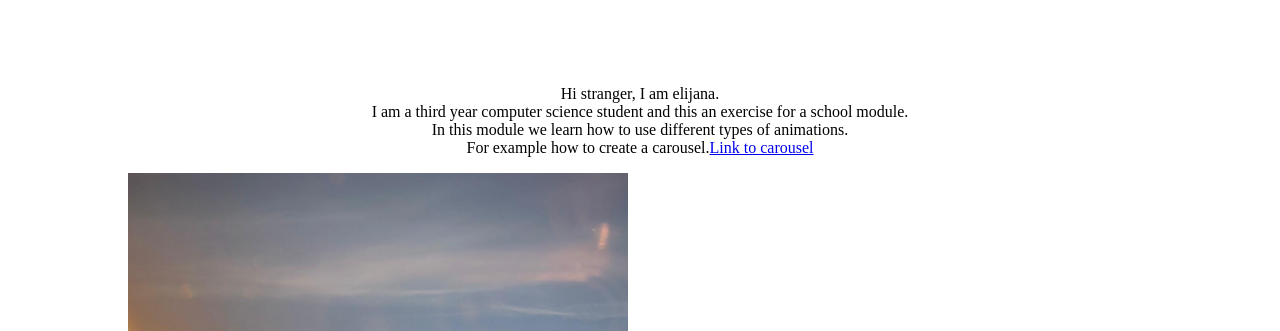
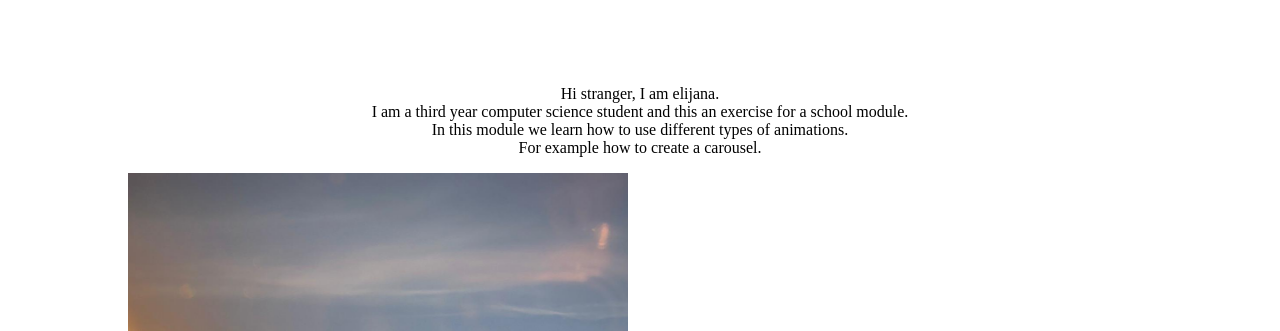
Before and after one commit to elijanajonuzi/M152_Jonuzi_LB01, a plain HTML site: page index.html in a window 1280 px wide. Shown: the part 731-1062 px from the top of the page. Drawn offline with Linux system fonts and the light colour scheme.

Commit message:
small fix

```diff
--- a/index.html
+++ b/index.html
@@ -40,7 +40,7 @@
         <p class="free-text">        Hi stranger, I am elijana.<br/>
             I am a third year computer science student and this an exercise for a school module.<br/>
             In this module we learn how to use different types of animations. <br/>
-            For example how to create a carousel.<a href="./me_page/jonuzi.html">Link to carousel</a><br/><p/>
+            For example how to create a carousel.<br/><p/>
         <div class="carousel">
             <div class= 'image_container show-on-scroll' id="images">
                 <img src="./me_page/carousel_image/image1.jpeg" alt="" class="img-corousel">
```
